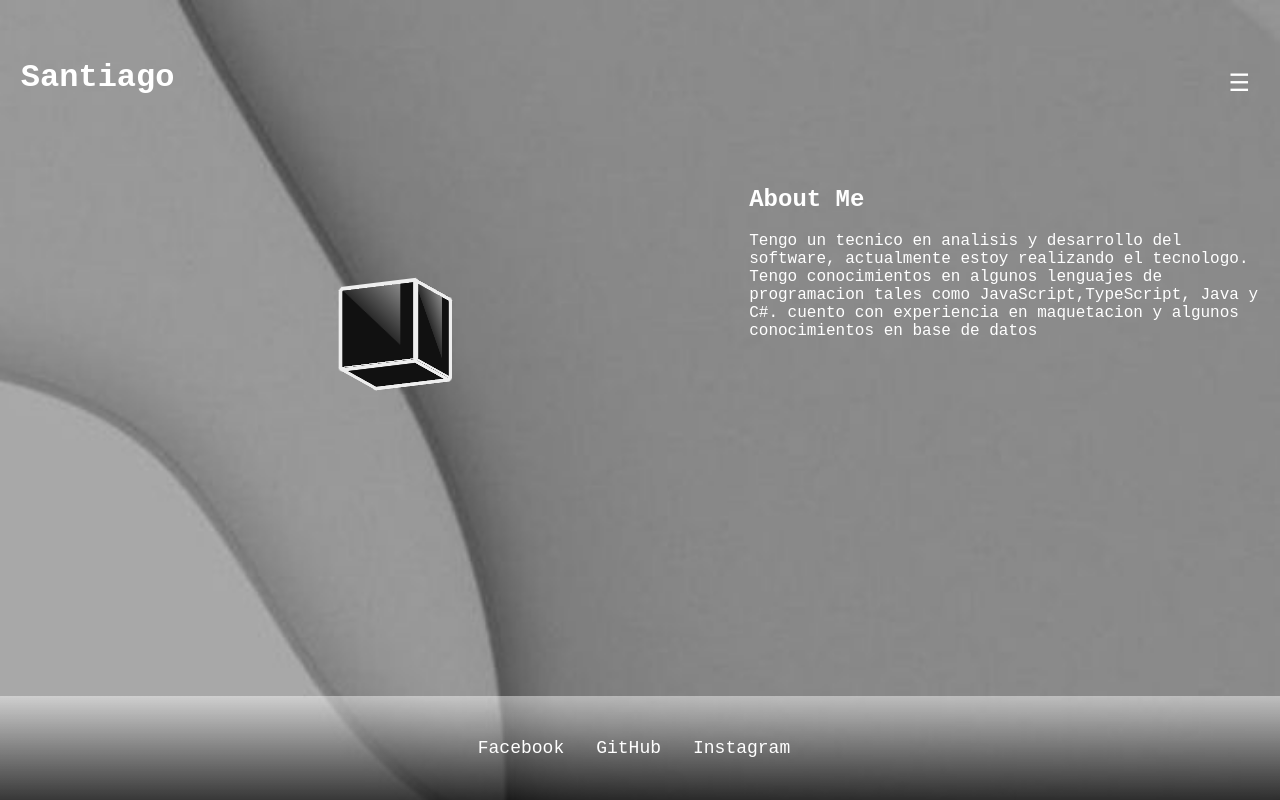
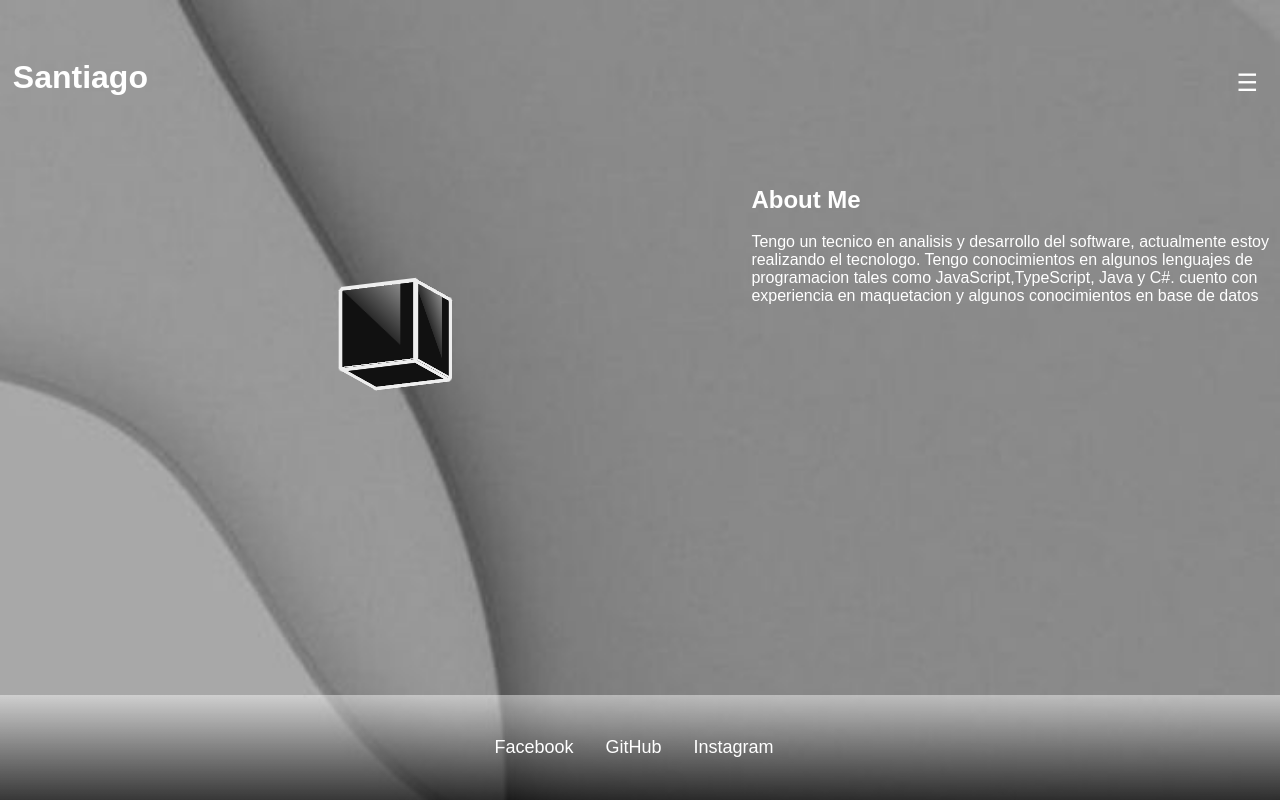
Before and after one commit to JaramilloT/PortafolioReact, a React (Vite) app: page / in a window 1280 px wide. Built offline with nearby package versions, Linux system fonts and the light colour scheme.

Commit message:
algunos ajustes

```diff
--- a/src/Components/Layouts/Header/header.css
+++ b/src/Components/Layouts/Header/header.css
@@ -66,7 +66,7 @@ nav {
     justify-content: flex-end;
     align-items: center;
     width: 50%;
-    margin-top: -49rem;
+    margin-top: -59rem;
 }
 
 ul {
@@ -126,7 +126,7 @@ h1:first-of-type {
         justify-content: flex-end;
         align-items: center;
         width: 100%;
-        margin-top: -54rem;
+        margin-top: -28rem;
         margin-left: -2rem;
     }
 
--- a/src/index.css
+++ b/src/index.css
@@ -1,7 +1,20 @@
-body{
+html,body{
     background-image: url('assets/5.jpg');
     background-size: cover;
     background-repeat: no-repeat;
     background-attachment: fixed;
     font-family: 'Courier New', Courier, monospace;
+    height: 100%;
+    margin: 0;
+    overflow: auto;
+    overflow-x: hidden;
+    font-family: "Big Shoulders Inline", sans-serif;
+    font-optical-sizing: auto;
+    font-weight: 400;
+    font-style: normal
 }
+
+:root{
+    width: 100vw;
+    height: 100vh;
+}
```
